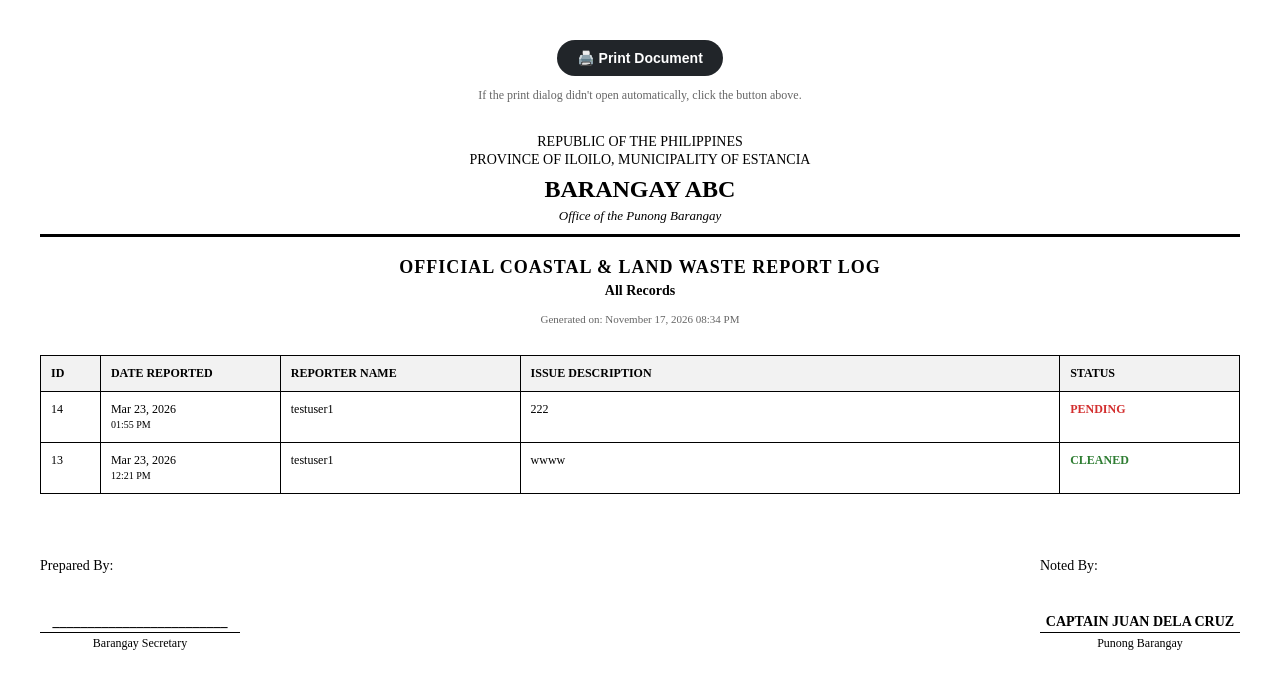
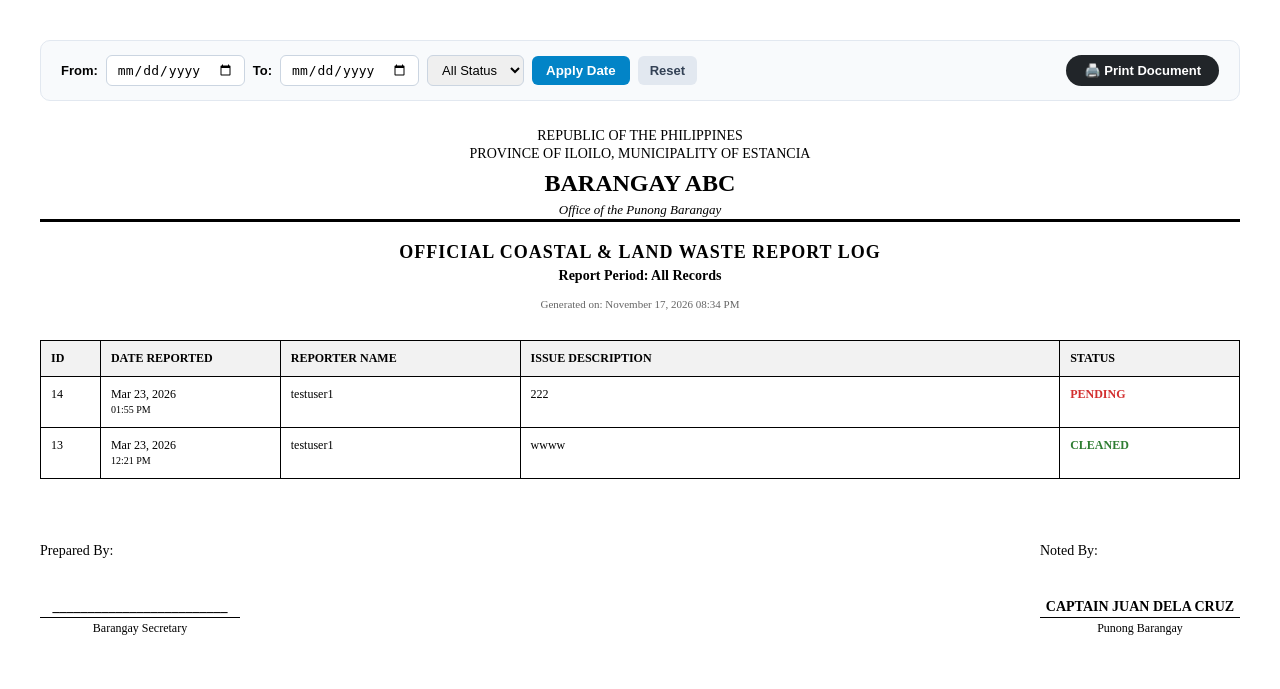
Before and after one commit to walph13/coastallandwatch, a PHP site: page /print_report.php in a window 1280 px wide. Shown: the top 689 px of the page. Run offline with PHP 8.4, Linux system fonts and the light colour scheme; a user stored in the database is signed in; data comes from the database, SQL or seed files in the repository.

Commit message:
Update print_report.php

```diff
--- a/print_report.php
+++ b/print_report.php
@@ -3,7 +3,7 @@ session_start();
 include 'db_connect.php';
 
 // SECURITY CHECK
-if (!isset($_SESSION['user_id']) || $_SESSION['role'] !== 'Admin') {
+if (!isset($_SESSION['user_id']) || ($_SESSION['role'] ?? '') !== 'Admin') {
     die("Unauthorized access.");
 }
 
@@ -13,36 +13,78 @@ if ($check_info && $check_info->num_rows > 0) {
     $info = $check_info->fetch_assoc();
 } else {
     $info = [
-        'barangay_name' => 'Barangay System',
+        'barangay_name' => 'Tanza',
         'municipal' => 'Estancia',
         'city' => 'Iloilo',
         'logo_path' => ''
     ];
 }
 
-// CHECK FOR DATE FILTERS
-$where_clause = "";
-$date_subtitle = "All Records";
+// READ FILTERS FROM URL (Supports both startDate/endDate from admin_dashboard.php and from/to)
+$startDate = trim($_GET['startDate'] ?? $_GET['from'] ?? '');
+$endDate   = trim($_GET['endDate'] ?? $_GET['to'] ?? '');
+$status    = trim($_GET['status'] ?? 'All');
+$search    = trim($_GET['search'] ?? '');
 
-if (isset($_GET['from']) && isset($_GET['to'])) {
-    $from = $conn->real_escape_string($_GET['from']);
-    $to = $conn->real_escape_string($_GET['to']);
+$conditions = [];
+$params     = [];
+$types      = "";
 
-    // Filter by the selected dates
-    $where_clause = " WHERE DATE(w.created_at) BETWEEN '$from' AND '$to' ";
-
-    // Format the date for the paper subtitle (e.g., "May 01, 2026 to July 31, 2026")
-    $date_subtitle = "Report Period: " . date("F d, Y", strtotime($from)) . " to " . date("F d, Y", strtotime($to));
+// 1. Date Filter
+if ($startDate !== '' && $endDate !== '') {
+    $conditions[] = "DATE(w.created_at) BETWEEN ? AND ?";
+    $params[] = $startDate;
+    $params[] = $endDate;
+    $types .= "ss";
+    $date_subtitle = "Report Period: " . date("F d, Y", strtotime($startDate)) . " to " . date("F d, Y", strtotime($endDate));
+} elseif ($startDate !== '') {
+    $conditions[] = "DATE(w.created_at) >= ?";
+    $params[] = $startDate;
+    $types .= "s";
+    $date_subtitle = "Report Period: From " . date("F d, Y", strtotime($startDate));
+} elseif ($endDate !== '') {
+    $conditions[] = "DATE(w.created_at) <= ?";
+    $params[] = $endDate;
+    $types .= "s";
+    $date_subtitle = "Report Period: Up to " . date("F d, Y", strtotime($endDate));
+} else {
+    $date_subtitle = "Report Period: All Records";
 }
 
-// FETCH REPORTS WITH FILTER
-$reports_query = $conn->query("
-    SELECT w.*, u.full_name
+// 2. Status Filter (Pending / Cleaned)
+if ($status !== '' && $status !== 'All') {
+    $conditions[] = "w.status = ?";
+    $params[] = $status;
+    $types .= "s";
+    $date_subtitle .= " (" . htmlspecialchars($status) . " Only)";
+}
+
+// 3. Search Filter (Reporter Name or Description)
+if ($search !== '') {
+    $conditions[] = "(COALESCE(u.full_name, 'Deleted user') LIKE ? OR w.description LIKE ?)";
+    $like = "%" . $search . "%";
+    $params[] = $like;
+    $params[] = $like;
+    $types .= "ss";
+}
+
+$where_clause = count($conditions) > 0 ? " WHERE " . implode(" AND ", $conditions) : "";
+
+// FETCH REPORTS (LEFT JOIN ensures reports from deleted users still appear)
+$sql = "
+    SELECT w.*, COALESCE(u.full_name, 'Deleted user') AS full_name
     FROM waste_reports w
-    JOIN users u ON w.resident_id = u.user_id
+    LEFT JOIN users u ON w.resident_id = u.user_id
     $where_clause
     ORDER BY w.created_at DESC
-");
+";
+
+$stmt = $conn->prepare($sql);
+if ($types !== "") {
+    $stmt->bind_param($types, ...$params);
+}
+$stmt->execute();
+$reports_query = $stmt->get_result();
 ?>
 <!DOCTYPE html>
 <html lang="en">
@@ -59,41 +101,20 @@ $reports_query = $conn->query("
             padding: 40px;
         }
 
-        /* HEADER STYLES */
-        .document-header {
-            text-align: center;
-            margin-bottom: 40px;
-            border-bottom: 2px solid #000;
-            padding-bottom: 20px;
-            position: relative;
-        }
-        .header-logo {
-            width: 100px;
-            height: 100px;
-            position: absolute;
-            left: 0;
-            top: 0;
-            object-fit: contain;
-        }
-        .republic-text { font-size: 14px; margin: 0 0 5px 0; text-transform: uppercase; }
-        .barangay-text { font-size: 22px; font-weight: bold; margin: 0 0 5px 0; text-transform: uppercase; }
-        .address-text { font-size: 14px; margin: 0; }
-        .document-title { font-size: 20px; font-weight: bold; text-transform: uppercase; margin-top: 20px; letter-spacing: 1px; }
-
         /* TABLE STYLES */
-        table {
+        table.report-table {
             width: 100%;
             border-collapse: collapse;
             margin-top: 20px;
             font-size: 12px;
         }
-        th, td {
+        table.report-table th, table.report-table td {
             border: 1px solid #000;
             padding: 10px;
             text-align: left;
             vertical-align: top;
         }
-        th {
+        table.report-table th {
             background-color: #f2f2f2;
             font-weight: bold;
             text-transform: uppercase;
@@ -114,33 +135,89 @@ $reports_query = $conn->query("
             margin-bottom: 5px;
         }
 
-        /* HIDE BUTTONS WHEN PRINTING */
+        /* CONTROL BAR (Hidden during actual print) */
         .no-print {
-            text-align: center;
-            margin-bottom: 20px;
+            background: #f8fafc;
+            border: 1px solid #e2e8f0;
+            border-radius: 10px;
+            padding: 14px 20px;
+            margin-bottom: 25px;
+            display: flex;
+            flex-wrap: wrap;
+            justify-content: space-between;
+            align-items: center;
+            gap: 12px;
+            font-family: Arial, sans-serif;
+            font-size: 13px;
+        }
+        .filter-controls {
+            display: flex;
+            flex-wrap: wrap;
+            align-items: center;
+            gap: 8px;
+        }
+        .filter-controls input, .filter-controls select {
+            padding: 6px 10px;
+            border: 1px solid #cbd5e1;
+            border-radius: 6px;
+            font-size: 13px;
+        }
+        .btn-filter {
+            background: #0284c7;
+            color: #fff;
+            border: none;
+            padding: 7px 14px;
+            border-radius: 6px;
+            cursor: pointer;
+            font-weight: bold;
+        }
+        .btn-clear {
+            background: #e2e8f0;
+            color: #334155;
+            text-decoration: none;
+            padding: 7px 12px;
+            border-radius: 6px;
+            font-weight: bold;
         }
         .btn-print {
             background: #212529;
             color: #fff;
             border: none;
-            padding: 10px 20px;
+            padding: 8px 18px;
             border-radius: 20px;
             cursor: pointer;
-            font-size: 14px;
+            font-size: 13px;
             font-weight: bold;
         }
         @media print {
             body { padding: 0; }
-            .no-print { display: none; }
+            .no-print { display: none !important; }
         }
     </style>
 </head>
 <body>
 
-    <!-- MANUAL PRINT BUTTON (Hidden during actual print) -->
+    <!-- FILTER & PRINT BAR (Hidden when printing) -->
     <div class="no-print">
+        <form method="GET" action="print_report.php" class="filter-controls">
+            <label><strong>From:</strong></label>
+            <input type="date" name="startDate" value="<?php echo htmlspecialchars($startDate); ?>">
+
+            <label><strong>To:</strong></label>
+            <input type="date" name="endDate" value="<?php echo htmlspecialchars($endDate); ?>">
+
+            <select name="status">
+                <option value="All" <?php echo $status === 'All' ? 'selected' : ''; ?>>All Status</option>
+                <option value="Pending" <?php echo $status === 'Pending' ? 'selected' : ''; ?>>Pending</option>
+                <option value="Cleaned" <?php echo $status === 'Cleaned' ? 'selected' : ''; ?>>Cleaned</option>
+            </select>
+
+            <input type="hidden" name="search" value="<?php echo htmlspecialchars($search); ?>">
+            <button type="submit" class="btn-filter">Apply Date</button>
+            <a href="print_report.php" class="btn-clear">Reset</a>
+        </form>
+
         <button class="btn-print" onclick="window.print()">🖨️ Print Document</button>
-        <p style="font-size: 12px; color: #666;">If the print dialog didn't open automatically, click the button above.</p>
     </div>
 
     <!-- OFFICIAL DOCUMENT HEADER -->
@@ -149,7 +226,7 @@ $reports_query = $conn->query("
             <!-- LEFT LOGO -->
             <td style="width: 20%; text-align: left; vertical-align: middle; border: none;">
                 <?php if(!empty($info['logo_path']) && file_exists('uploads/logo/' . $info['logo_path'])): ?>
-                    <img src="uploads/logo/<?php echo $info['logo_path']; ?>" style="width: 100px; height: 100px; object-fit: contain;" alt="Barangay Logo">
+                    <img src="uploads/logo/<?php echo htmlspecialchars($info['logo_path']); ?>" style="width: 100px; height: 100px; object-fit: contain;" alt="Barangay Logo">
                 <?php endif; ?>
             </td>
 
@@ -161,9 +238,8 @@ $reports_query = $conn->query("
                 <p style="margin: 2px 0 0; font-size: 13px; font-style: italic;">Office of the Punong Barangay</p>
             </td>
 
-            <!-- RIGHT LOGO (Blank space to keep the center text perfectly aligned) -->
-            <td style="width: 20%; text-align: right; vertical-align: middle; border: none;">
-            </td>
+            <!-- RIGHT LOGO (Blank space to keep center text aligned) -->
+            <td style="width: 20%; text-align: right; vertical-align: middle; border: none;"></td>
         </tr>
     </table>
 
@@ -173,8 +249,8 @@ $reports_query = $conn->query("
         <p style="font-size: 11px; margin-top: 2px; color: #666;">Generated on: <?php echo date('F d, Y h:i A'); ?></p>
     </div>
 
-    <!-- DATA TABLE (This is the part that was missing!) -->
-    <table>
+    <!-- DATA TABLE -->
+    <table class="report-table">
         <thead>
             <tr>
                 <th style="width: 5%;">ID</th>
@@ -186,10 +262,10 @@ $reports_query = $conn->query("
         </thead>
         <tbody>
             <?php
-            if ($reports_query->num_rows > 0) {
+            if ($reports_query && $reports_query->num_rows > 0) {
                 while ($row = $reports_query->fetch_assoc()) {
                     echo "<tr>";
-                    echo "<td>" . $row['report_id'] . "</td>";
+                    echo "<td>" . (int)$row['report_id'] . "</td>";
                     echo "<td>" . date("M d, Y", strtotime($row['created_at'])) . "<br><small>" . date("h:i A", strtotime($row['created_at'])) . "</small></td>";
                     echo "<td>" . htmlspecialchars($row['full_name']) . "</td>";
                     echo "<td>" . htmlspecialchars($row['description']) . "</td>";
@@ -202,7 +278,7 @@ $reports_query = $conn->query("
                     echo "</tr>";
                 }
             } else {
-                echo "<tr><td colspan='5' style='text-align: center;'>No reports available.</td></tr>";
+                echo "<tr><td colspan='5' style='text-align: center;'>No reports found for the selected date range.</td></tr>";
             }
             ?>
         </tbody>
@@ -212,7 +288,6 @@ $reports_query = $conn->query("
     <div class="print-footer">
         <div style="text-align: center;">
             <p style="text-align: left; margin-bottom: 40px;">Prepared By:</p>
-
             <strong style="font-size: 14px; text-transform: uppercase;">
                 <?php echo htmlspecialchars(!empty($info['secretary_name']) ? $info['secretary_name'] : '_________________________'); ?>
             </strong>
@@ -222,7 +297,6 @@ $reports_query = $conn->query("
 
         <div style="text-align: center;">
             <p style="text-align: left; margin-bottom: 40px;">Noted By:</p>
-
             <strong style="font-size: 14px; text-transform: uppercase;">
                 <?php echo htmlspecialchars(!empty($info['captain_name']) ? $info['captain_name'] : '_________________________'); ?>
             </strong>
```
